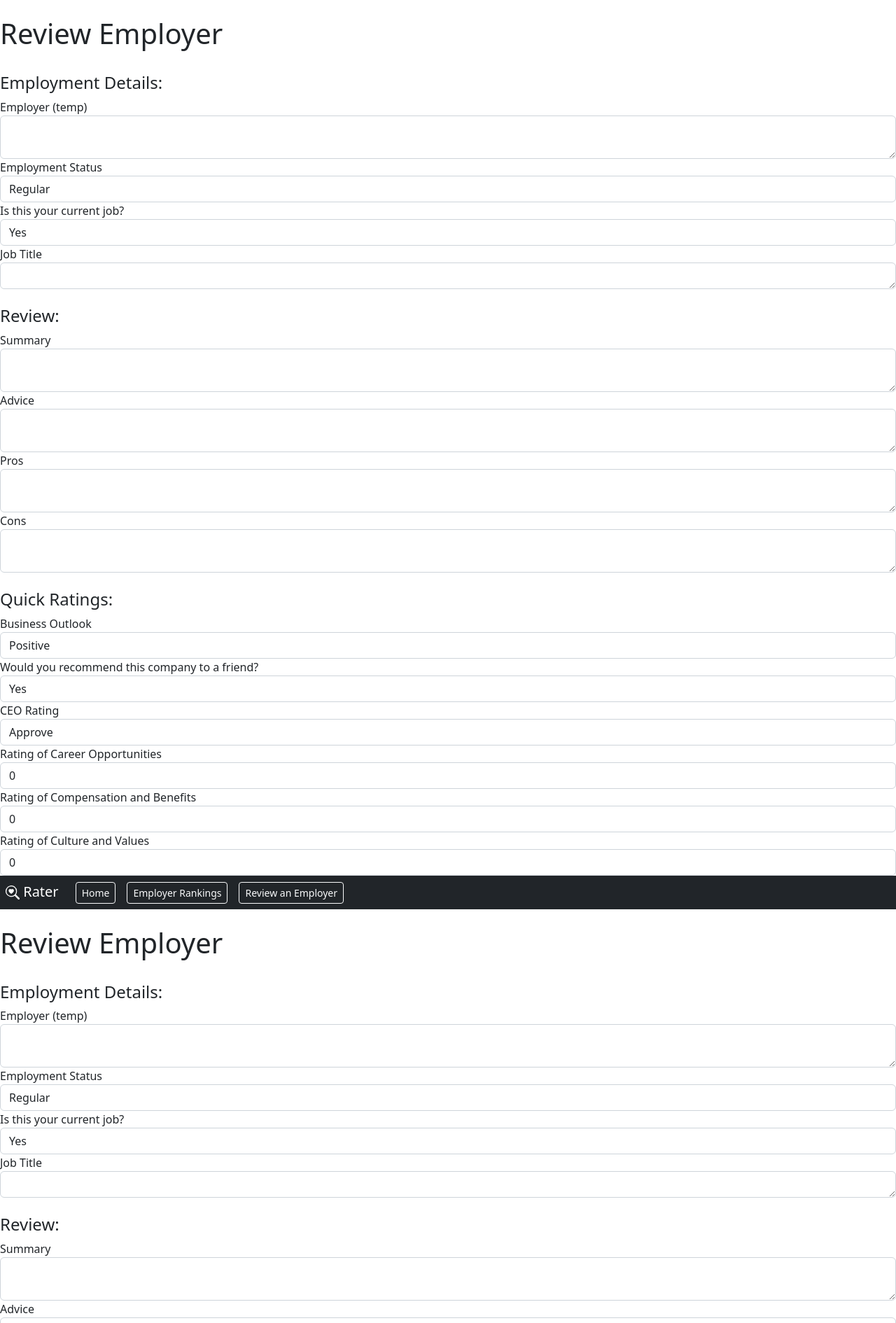
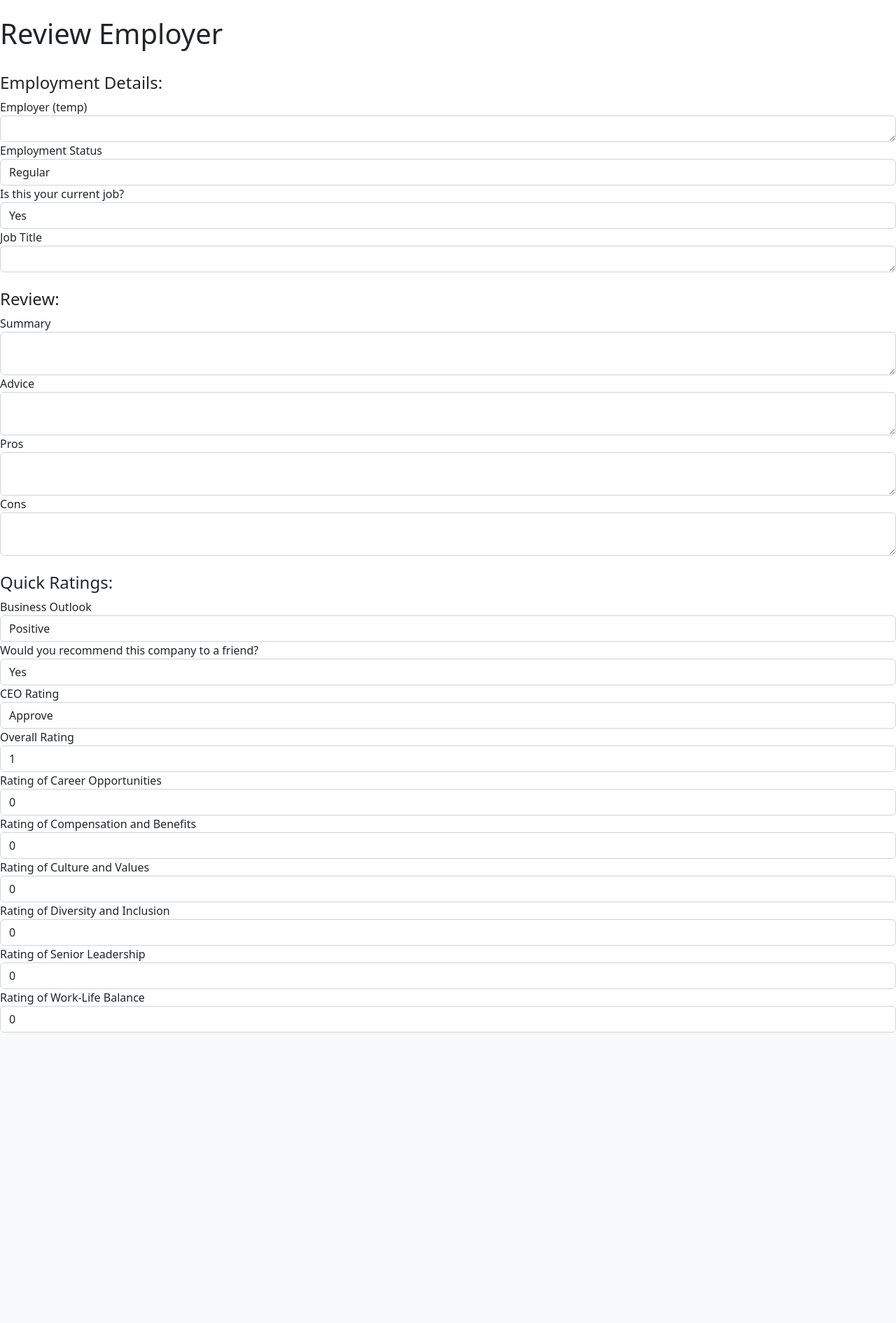
Before and after one commit to Xahid-Khan/INFO263-PHP_Project, a PHP site: page /review_employer.php in a window 1280 px wide. Shown: the part 48-1938 px from the top of the page at 70% size. After the commit the page ends 1523 px from the top, so only its background shows below. Run offline with PHP 8.4, Linux system fonts and the light colour scheme.

Commit message:
minor form changes

```diff
--- a/OpenReviewSkeleton/review_employer.php
+++ b/OpenReviewSkeleton/review_employer.php
@@ -23,7 +23,7 @@
         -->
 
         <label for="employer">Employer (temp)</label>
-        <textarea class="form-control" id="employer" rows="2"></textarea>
+        <textarea class="form-control" id="employer" rows="1"></textarea>
 
         <label for="employmentStatus">Employment Status</label> <!--not required-->
         <select class="form-control" id="employmentStatus">
@@ -89,134 +89,13 @@
             <option>Disapprove</option>
         </select>
 
-        <label for="careerOpportunities">Rating of Career Opportunities</label> <!--not required-->
-        <select class="form-control" id="careerOpportunities">
-            <option>0</option>
+        <label for="overallRating">Overall Rating</label> <!--not required-->
+        <select class="form-control" id="overallRating">
             <option>1</option>
             <option>2</option>
             <option>3</option>
             <option>4</option>
             <option>5</option>
-        </select>
-
-        <label for="compensation">Rating of Compensation and Benefits</label> <!--not required-->
-        <select class="form-control" id="compensation">
-            <option>0</option>
-            <option>1</option>
-            <option>2</option>
-            <option>3</option>
-            <option>4</option>
-            <option>5</option>
-        </select>
-
-        <label for="culture">Rating of Culture and Values</label> <!--not required-->
-        <select class="form-control" id="culture">
-            <option>0</option>
-            <option>1</option>
-            <option>2</option>
-            <option>3</option>
-            <option>4</option>
-            <option>5</option>
-        </select>
-
-
-    </form>
-
-    <?php
-
-?>
-</body>
-</html>
-
-<!DOCTYPE html>
-<html lang="en">
-<head>
-    <meta charset="UTF-8">
-    <title>Review Employer</title>
-    <link rel="icon" href="img/search-heart.svg" />
-</head>
-<body>
-    <!--Navigation bar-->
-    <?php include "fragments/navbar.php" ?><br>
-
-<h1>Review Employer</h1>
-    <form>
-        <br>
-        <h4>Employment Details:</h4>
-        <!-- employment status, is_current_job, job_title, length_of_employment
-
-        /employer
-        /employment status - enum
-        is current job?
-        job title
-        length of employment in years???
-        -->
-
-        <label for="employer">Employer (temp)</label>
-        <textarea class="form-control" id="employer" rows="2"></textarea>
-
-        <label for="employmentStatus">Employment Status</label> <!--not required-->
-        <select class="form-control" id="employmentStatus">
-            <option>Regular</option>
-            <option>Part Time</option>
-            <option>Contract</option>
-            <option>Freelance</option>
-            <option>Intern</option>
-        </select>
-
-        <label for="currentJob">Is this your current job?</label> <!--not required-->
-        <select class="form-control" id="currentJob">
-            <option>Yes</option>
-            <option>No</option>
-        </select>
-
-        <label for="jobTitle">Job Title</label>
-        <textarea class="form-control" id="jobTitle" rows="1"></textarea>
-
-        <br>
-
-        <h4>Review:</h4>
-        <!-- summary, advice, pros, con -->
-        <div class="form-group">
-            <label for="summary">Summary</label>
-            <textarea class="form-control" id="summary" rows="2"></textarea>
-            <label for="advice">Advice</label>
-            <textarea class="form-control" id="advice" rows="2"></textarea>
-            <label for="pros">Pros</label>
-            <textarea class="form-control" id="pros" rows="2"></textarea>
-            <label for="cons">Cons</label>
-            <textarea class="form-control" id="cons" rows="2"></textarea>
-        </div>
-
-        <br>
-
-        <h4>Quick Ratings:</h4>
-        <!-- business outlook - enum
-            recommend to friend - enum
-            ceo - enum
-
-            career opportunities - int
-            compensation - int
-            d&i - int -->
-
-        <label for="businessOutlook">Business Outlook</label> <!--not required-->
-        <select class="form-control" id="businessOutlook">
-            <option>Positive</option>
-            <option>Neutral</option>
-            <option>Negative</option>
-        </select>
-
-        <label for="recommendToFriend">Would you recommend this company to a friend?</label> <!--not required-->
-        <select class="form-control" id="recommendToFriend">
-            <option>Yes</option>
-            <option>No</option>
-        </select>
-
-        <label for="ceoRating">CEO Rating</label> <!--not required-->
-        <select class="form-control" id="ceoRating">
-            <option>Approve</option>
-            <option>No opinion</option>
-            <option>Disapprove</option>
         </select>
 
         <label for="careerOpportunities">Rating of Career Opportunities</label> <!--not required-->
@@ -249,6 +128,36 @@
             <option>5</option>
         </select>
 
+        <label for="diversity">Rating of Diversity and Inclusion</label> <!--not required-->
+        <select class="form-control" id="diversity">
+            <option>0</option>
+            <option>1</option>
+            <option>2</option>
+            <option>3</option>
+            <option>4</option>
+            <option>5</option>
+        </select>
+
+        <label for="seniorLeadership">Rating of Senior Leadership</label> <!--not required-->
+        <select class="form-control" id="seniorLeadership">
+            <option>0</option>
+            <option>1</option>
+            <option>2</option>
+            <option>3</option>
+            <option>4</option>
+            <option>5</option>
+        </select>
+
+        <label for="workLifeBalance">Rating of Work-Life Balance</label> <!--not required-->
+        <select class="form-control" id="workLifeBalance">
+            <option>0</option>
+            <option>1</option>
+            <option>2</option>
+            <option>3</option>
+            <option>4</option>
+            <option>5</option>
+        </select>
+
 
     </form>
 
```
Also changed, not shown: 1 other file.
